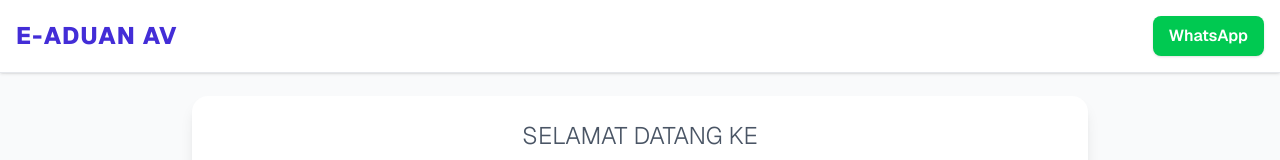
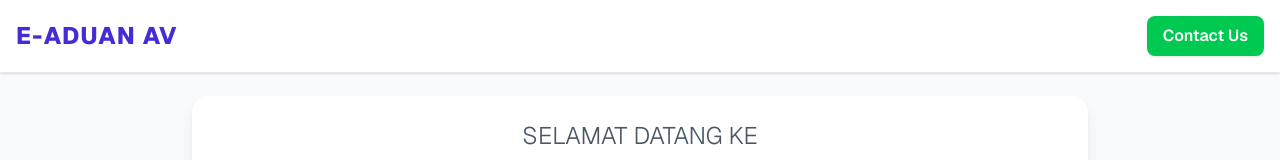
Before and after one commit to ZappelBit/SystemAduanAV-deploy, a Next.js app in the folder e_aduan_av/: page / in a window 1280 px wide. Shown: the top 160 px of the page. Built offline with nearby package versions, Linux system fonts and the light colour scheme.

Commit message:
add whatsapp link button

```diff
--- a/e_aduan_av/src/app/page.js
+++ b/e_aduan_av/src/app/page.js
@@ -273,7 +273,7 @@ export default function App() {
             rel="noopener noreferrer"
             className="w-full sm:w-auto px-4 py-3 sm:py-2 bg-green-500 text-white rounded-lg font-semibold shadow hover:bg-green-600 transition flex items-center justify-center"
           >
-            WhatsApp
+            Contact Us
           </a>
         </div>
       </nav>
```
